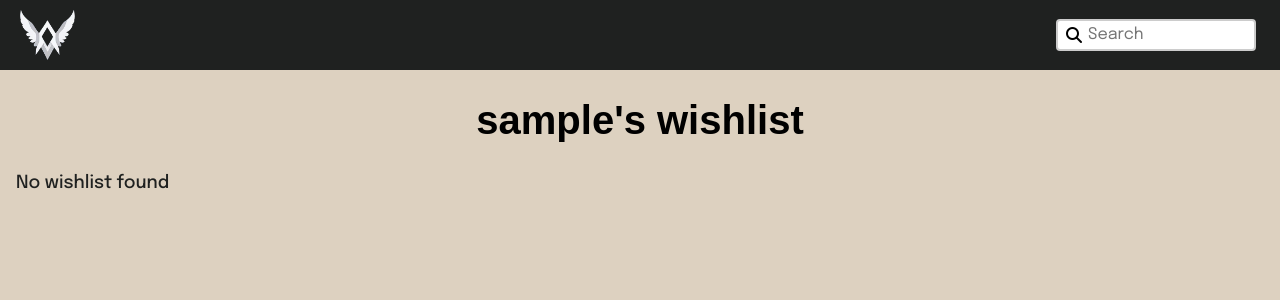
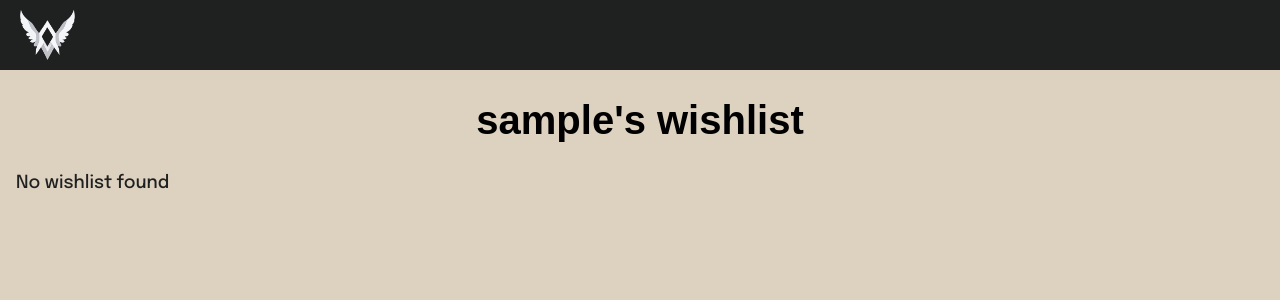
Before and after one commit to 582-41W-VA/WishCraft, a Django app: page /app/your_wish_list/ in a window 1280 px wide. Shown: the top 300 px of the page. Run offline with Django 5.2, Linux system fonts and the light colour scheme; the visitor is signed in with stand-in values (Sample User, id 1); data that the repository does not hold is empty; some libraries are stand-ins or nearby versions; some web fonts are replaced.

Commit message:
Add script.js to base.html, remove search input on create_card, wishlist, card_detail, delete card.css

```diff
--- a/app/templates/app/base.html
+++ b/app/templates/app/base.html
@@ -17,6 +17,7 @@
     <!-- CSS -->
     {% block css %}{% endblock %}
     <!-- JS -->
+    <script src="{% static 'js/script.js' %}"></script>
     {% block js %}{% endblock %}
 </head>
 
--- a/app/templates/app/create-card.html
+++ b/app/templates/app/create-card.html
@@ -2,10 +2,6 @@
 {% load static %}
 {% block css %}
 <link rel="stylesheet" href="{% static 'css/create_card.css' %}">
-{% endblock %}
-<!-- JS -->
-{% block js %}
-<script src="{% static 'js/script.js' %}"></script>
 {% endblock %}
 {% block content %}
 
--- a/app/templates/app/home.html
+++ b/app/templates/app/home.html
@@ -2,9 +2,6 @@
 {% load static %}
 {% block css %}
 <link rel="stylesheet" href="{% static 'css/home.css' %}">
-{% endblock %}
-{% block js %}
-<script defer src="{% static 'js/script.js' %}"></script>
 {% endblock %}
 {% block content %}
 <section>
--- a/app/templates/app/user-wishlist.html
+++ b/app/templates/app/user-wishlist.html
@@ -2,10 +2,6 @@
 {% load static %}
 {% block css %}
 <link rel="stylesheet" href="{% static 'css/user_wishlist.css' %}">
-{% endblock %}
-<!-- JS -->
-{% block js %}
-<script src="{% static 'js/script.js' %}"></script>
 {% endblock %}
 {% block content %}
 
--- a/static/css/card-detail.css
+++ b/static/css/card-detail.css
@@ -1,3 +1,7 @@
+#search-form {
+  display: none;
+}
+
 li {
   list-style-type: none;
 }
--- a/static/css/create_card.css
+++ b/static/css/create_card.css
@@ -1,3 +1,7 @@
+#search-form {
+    display: none;
+}
+
 .card_selection {
 padding-inline: var(--padding_medium);
 }
--- a/static/css/style.css
+++ b/static/css/style.css
@@ -212,7 +212,6 @@ header a {
   height: 50px;
   width: auto;
   margin-right: 10px;
-  /* filter: invert(70%); */
 }
 
 nav {
--- a/static/css/user_wishlist.css
+++ b/static/css/user_wishlist.css
@@ -14,6 +14,10 @@ li {
     border: 2px solid var(--accent_color);
     border-radius: var(--br-7);
     padding: 8px 16px;
+}
+
+#search-form {
+    display: none;
 }
 
 /* Article cards */
```
Also changed, not shown: static/css/card.css (deleted).
